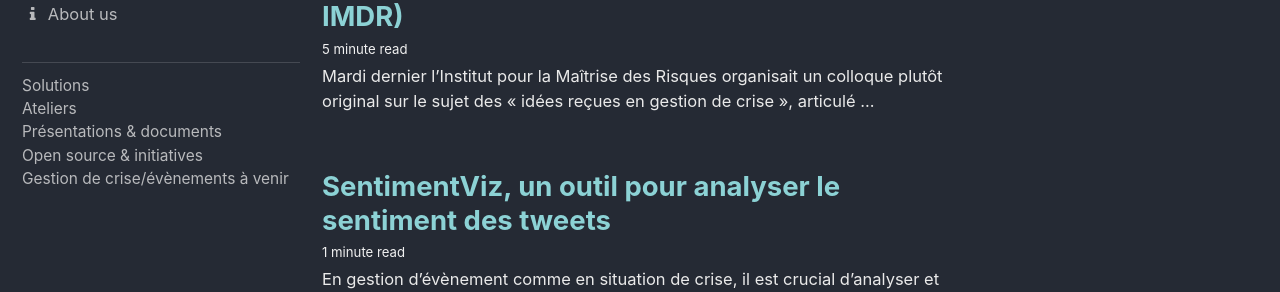
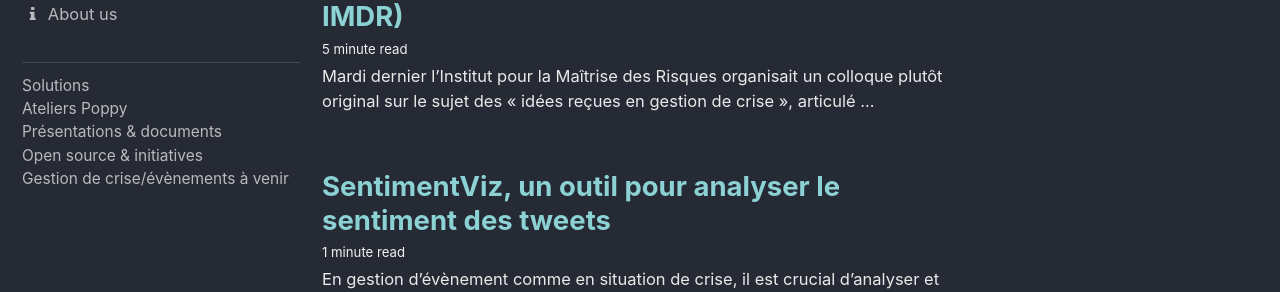
Before and after one commit to ccloquet/ccloquet.github.io, a Jekyll site: the page built from index.html, in a window 1280 px wide. Shown: the part 398-690 px from the top of the page. Built offline with Jekyll 4.4.1, drawn with Linux system fonts in a browser that asks for light colours; cached includes are drawn as plain includes; the list of posts is cut into pages by our own code.

Commit message:
Update navigation.yml

```diff
--- a/_data/navigation.yml
+++ b/_data/navigation.yml
@@ -15,7 +15,7 @@ sideb:
     children:
     - title: "Solutions"
       url: "https://www.my-poppy.eu"
-    - title: "Ateliers"
+    - title: "Ateliers Poppy"
       url: /workshops/
     - title: "Présentations & documents"
       url: /presas/
```
